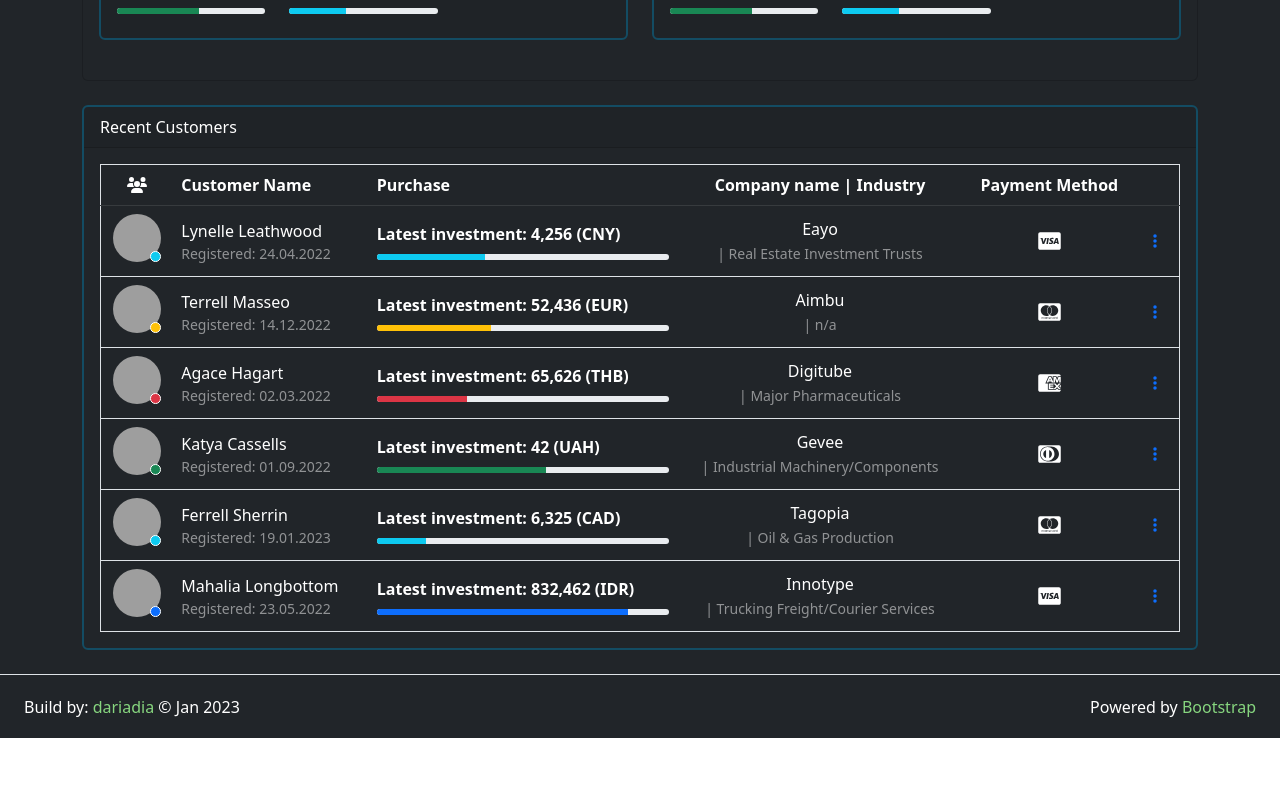
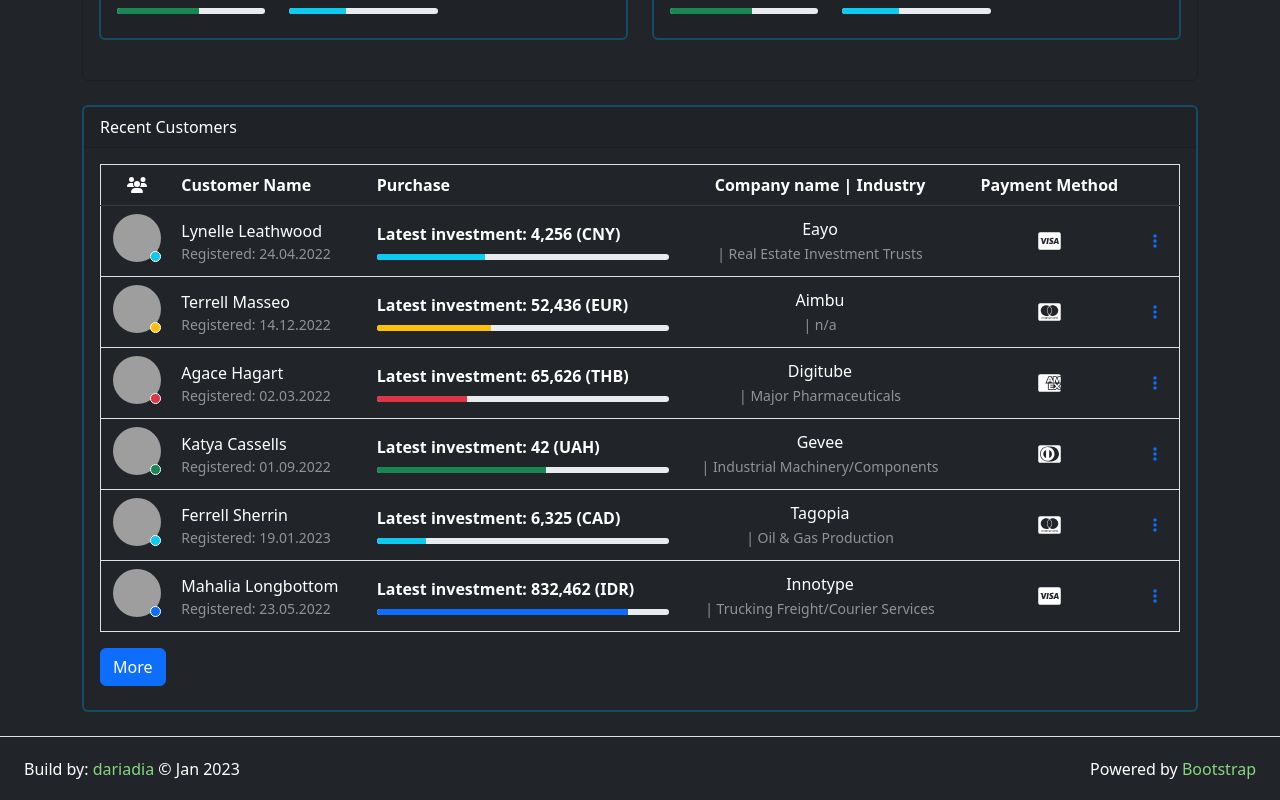
Before and after one commit to dariadia/dashboard-sample, a Next.js app: page / in a window 1280 px wide. Shown: the part 1822-2622 px from the top of the page. Before the commit the page ends 2560 px from the top, so only its background shows below. Built offline with nearby package versions, Linux system fonts and the light colour scheme; grey boxes are pictures that could not be loaded.

Commit message:
feat(customers): style more button

```diff
--- a/src/components/Breadcrumb.tsx
+++ b/src/components/Breadcrumb.tsx
@@ -11,7 +11,7 @@ export const Breadcrumb = () => {
       </BootstrapBreadcrumb.Item>
       <BootstrapBreadcrumb.Item
         linkProps={{ className: 'text-decoration-none' }}
-        href="/"
+        href="/customers"
       >
         Clients
       </BootstrapBreadcrumb.Item>
--- a/src/pages/customers/index.tsx
+++ b/src/pages/customers/index.tsx
@@ -4,6 +4,7 @@ import { Customer } from '@components'
 import { faUsers } from '@fortawesome/free-solid-svg-icons'
 import { FontAwesomeIcon } from '@fortawesome/react-fontawesome'
 import useSWRInfinite from "swr/infinite"
+import { Button } from 'react-bootstrap'
 
 const fetcher = (url: string) => fetch(url).then((res) => res.json())
 
@@ -39,7 +40,9 @@ export default function Index() {
           </tbody>
         </table>
       </div>
-      <button onClick={() => setSize(size + 1)}>Load More</button>
+      <Button className="my-3" variant="primary" onClick={() => setSize(size + 1)}>
+        Load more
+      </Button>
     </AdminLayout>
   )
 }
--- a/src/pages/index.tsx
+++ b/src/pages/index.tsx
@@ -63,7 +63,7 @@ const CardGraph: React.FC<{ minified?: boolean; shownSet: string; switchSet: Dis
           <div className="small">January - March 2023</div>
         </div>
         <div className="d-none d-md-block">
-        {!minified && <ButtonGroup aria-label="Graph toolbar" className="mx-3">
+          {!minified && <ButtonGroup aria-label="Graph toolbar" className="mx-3">
             <input
               className="btn-check"
               id="option1"
@@ -134,7 +134,7 @@ const CardGraph: React.FC<{ minified?: boolean; shownSet: string; switchSet: Dis
             now={20}
           />
         </div>
-        {!minified &&  <div className="col mb-sm-2 mb-0">
+        {!minified && <div className="col mb-sm-2 mb-0">
           <div>New Customers</div>
           <div className="fw-semibold">1,536 Customers (5%)</div>
           <ProgressBar
@@ -804,11 +804,16 @@ const Home: NextPage = () => {
                   </tr>)}
                 </tbody>
               </table>
-            </div></Card.Body>
+            </div>
+            <Button className="mt-3 mb-2" variant="primary" href="/customers">
+              More
+            </Button>
+          </Card.Body>
         </Card>
       </div>
     </div>
-  </AdminLayout>)
+  </AdminLayout>
+  )
 }
 
 export default Home
```
